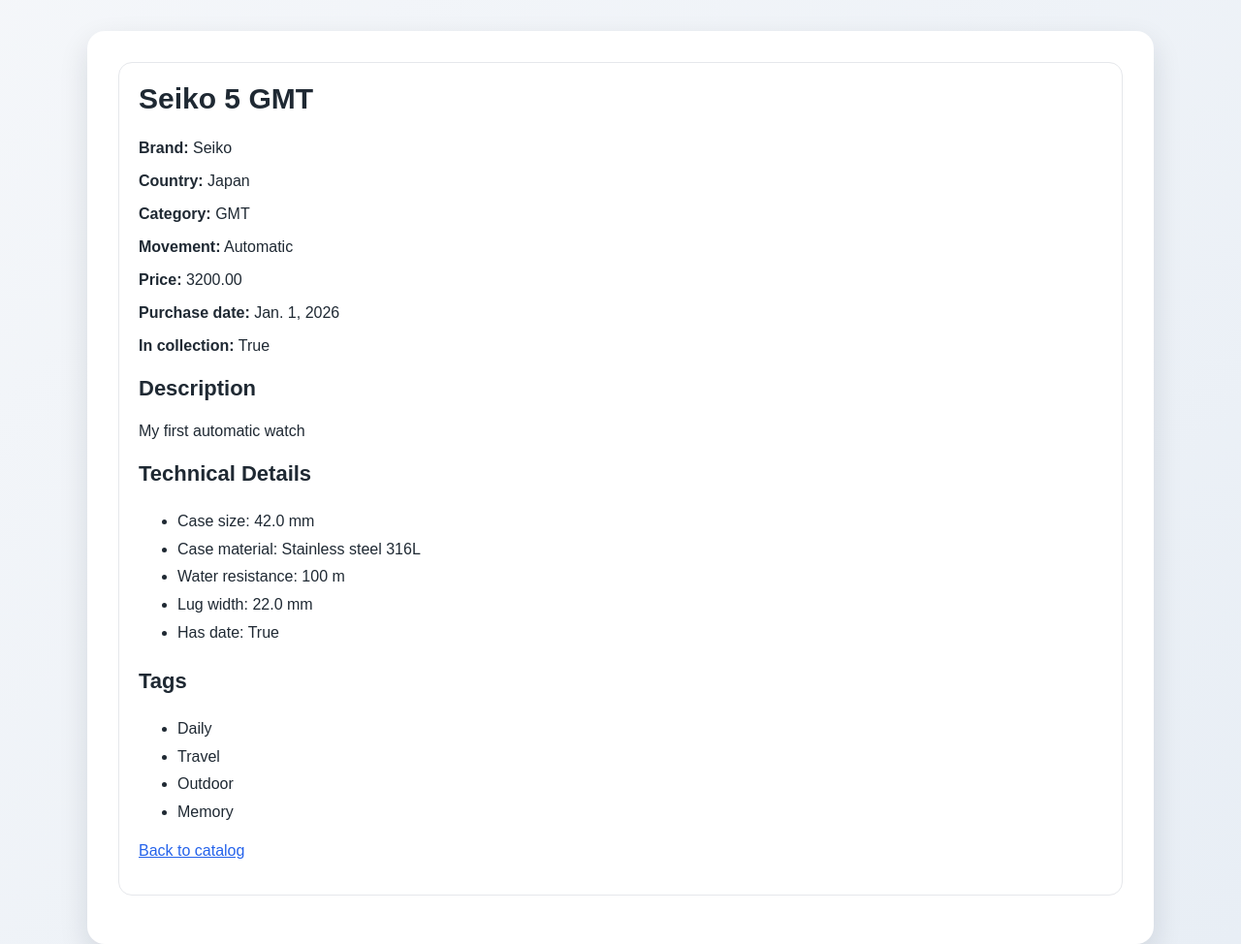
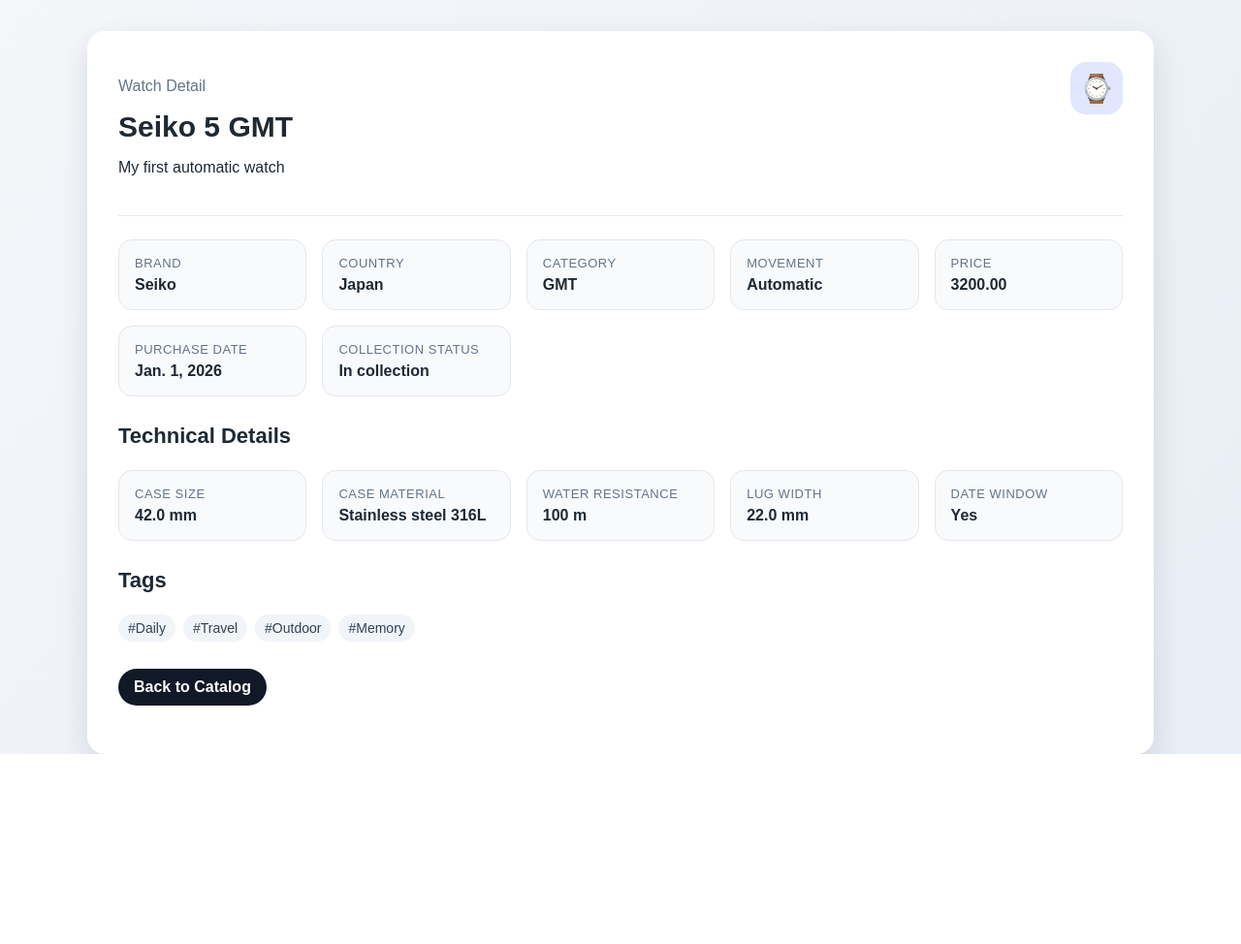
Before and after one commit to vsszhang/program-python-course-26, a Django app: page /watches/1 in a window 1280 px wide. Shown: the part 150-1124 px from the top of the page at 97% size. After the commit the page ends 928 px from the top, so only its background shows below. Run offline with Django 5.2, Linux system fonts and the light colour scheme; data comes from the database, SQL or seed files in the repository.

Commit message:
feat: optimize display

```diff
--- a/src/homework_02_Django/static/catalog/css/style.css
+++ b/src/homework_02_Django/static/catalog/css/style.css
@@ -126,3 +126,162 @@ button:hover {
 ul {
     line-height: 1.8;
 }
+
+.page-title-row {
+    display: flex;
+    justify-content: space-between;
+    gap: 20px;
+    align-items: flex-start;
+    margin-bottom: 28px;
+}
+
+.muted {
+    color: #64748b;
+}
+
+.button-link {
+    display: inline-block;
+    text-decoration: none;
+    background: #111827;
+    color: white;
+    padding: 10px 16px;
+    border-radius: 999px;
+    font-weight: 700;
+}
+
+.button-link:hover {
+    background: #374151;
+    color: white;
+}
+
+.watch-grid {
+    display: grid;
+    grid-template-columns: repeat(auto-fit, minmax(260px, 1fr));
+    gap: 20px;
+}
+
+.watch-card {
+    border: 1px solid #e5e7eb;
+    border-radius: 18px;
+    padding: 22px;
+    background: linear-gradient(180deg, #ffffff 0%, #f8fafc 100%);
+    transition: transform 0.15s ease, box-shadow 0.15s ease;
+}
+
+.watch-card:hover {
+    transform: translateY(-3px);
+    box-shadow: 0 12px 28px rgba(15, 23, 42, 0.12);
+}
+
+.watch-card-header {
+    display: flex;
+    gap: 14px;
+    align-items: center;
+    margin-bottom: 18px;
+}
+
+.watch-icon,
+.detail-icon {
+    width: 54px;
+    height: 54px;
+    border-radius: 16px;
+    display: grid;
+    place-items: center;
+    background: #e0e7ff;
+    font-size: 28px;
+}
+
+.watch-card h3 {
+    margin: 0;
+}
+
+.watch-card h3 a {
+    text-decoration: none;
+    color: #111827;
+}
+
+.watch-card h3 a:hover {
+    color: #2563eb;
+}
+
+.watch-meta {
+    display: flex;
+    flex-wrap: wrap;
+    gap: 8px;
+    margin-bottom: 14px;
+}
+
+.watch-meta span {
+    background: #eef2ff;
+    color: #3730a3;
+    padding: 6px 10px;
+    border-radius: 999px;
+    font-size: 14px;
+    font-weight: 700;
+}
+
+.watch-description {
+    color: #334155;
+    line-height: 1.6;
+}
+
+.tag-list {
+    display: flex;
+    flex-wrap: wrap;
+    gap: 8px;
+    margin-top: 14px;
+}
+
+.tag {
+    background: #f1f5f9;
+    color: #334155;
+    padding: 6px 10px;
+    border-radius: 999px;
+    font-size: 14px;
+}
+
+.detail-card {
+    border: none;
+    padding: 0;
+    background: transparent;
+}
+
+.detail-header {
+    display: flex;
+    justify-content: space-between;
+    gap: 24px;
+    padding-bottom: 24px;
+    margin-bottom: 24px;
+    border-bottom: 1px solid #e5e7eb;
+}
+
+.detail-header h2 {
+    margin-bottom: 10px;
+}
+
+.info-grid {
+    display: grid;
+    grid-template-columns: repeat(auto-fit, minmax(180px, 1fr));
+    gap: 16px;
+    margin: 18px 0 28px;
+}
+
+.info-grid div {
+    background: #f8fafc;
+    border: 1px solid #e5e7eb;
+    padding: 16px;
+    border-radius: 14px;
+}
+
+.label {
+    display: block;
+    color: #64748b;
+    font-size: 13px;
+    margin-bottom: 6px;
+    text-transform: uppercase;
+    letter-spacing: 0.04em;
+}
+
+.action-row {
+    margin-top: 28px;
+}
--- a/src/homework_02_Django/templates/catalog/watch_detail.html
+++ b/src/homework_02_Django/templates/catalog/watch_detail.html
@@ -1,38 +1,107 @@
-{% extends "catalog/base.html" %} {% block content %}
-<article>
-  <h2>{{ watch.name }}</h2>
+{% extends "catalog/base.html" %}
 
-  <p><strong>Brand:</strong> {{ watch.brand.name }}</p>
-  <p><strong>Country:</strong> {{ watch.brand.country }}</p>
-  <p><strong>Category:</strong> {{ watch.category.name }}</p>
-  <p><strong>Movement:</strong> {{ watch.get_movement_type_display }}</p>
-  <p><strong>Price:</strong> {{ watch.price }}</p>
-  <p><strong>Purchase date:</strong> {{ watch.purchase_date }}</p>
-  <p><strong>In collection:</strong> {{ watch.is_in_collection }}</p>
+{% block content %}
+<article class="detail-card">
+  <div class="detail-header">
+    <div>
+      <p class="muted">Watch Detail</p>
+      <h2>{{ watch.name }}</h2>
+      <p>{{ watch.description }}</p>
+    </div>
 
-  <h3>Description</h3>
-  <p>{{ watch.description }}</p>
+    <div class="detail-icon">⌚</div>
+  </div>
+
+  <section class="info-grid">
+    <div>
+      <span class="label">Brand</span>
+      <strong>{{ watch.brand.name }}</strong>
+    </div>
+
+    <div>
+      <span class="label">Country</span>
+      <strong>{{ watch.brand.country }}</strong>
+    </div>
+
+    <div>
+      <span class="label">Category</span>
+      <strong>{{ watch.category.name }}</strong>
+    </div>
+
+    <div>
+      <span class="label">Movement</span>
+      <strong>{{ watch.get_movement_type_display }}</strong>
+    </div>
+
+    <div>
+      <span class="label">Price</span>
+      <strong>{{ watch.price }}</strong>
+    </div>
+
+    <div>
+      <span class="label">Purchase Date</span>
+      <strong>{{ watch.purchase_date }}</strong>
+    </div>
+
+    <div>
+      <span class="label">Collection Status</span>
+      <strong>
+        {% if watch.is_in_collection %}
+          In collection
+        {% else %}
+          Archived
+        {% endif %}
+      </strong>
+    </div>
+  </section>
 
   <h3>Technical Details</h3>
-  <ul>
-    <li>Case size: {{ watch.watchdetail.case_size }} mm</li>
-    <li>Case material: {{ watch.watchdetail.case_material }}</li>
-    <li>Water resistance: {{ watch.watchdetail.water_resistance }} m</li>
-    <li>Lug width: {{ watch.watchdetail.lug_width }} mm</li>
-    <li>Has date: {{ watch.watchdetail.has_date }}</li>
-  </ul>
+
+  <section class="info-grid">
+    <div>
+      <span class="label">Case Size</span>
+      <strong>{{ watch.watchdetail.case_size }} mm</strong>
+    </div>
+
+    <div>
+      <span class="label">Case Material</span>
+      <strong>{{ watch.watchdetail.case_material }}</strong>
+    </div>
+
+    <div>
+      <span class="label">Water Resistance</span>
+      <strong>{{ watch.watchdetail.water_resistance }} m</strong>
+    </div>
+
+    <div>
+      <span class="label">Lug Width</span>
+      <strong>{{ watch.watchdetail.lug_width }} mm</strong>
+    </div>
+
+    <div>
+      <span class="label">Date Window</span>
+      <strong>
+        {% if watch.watchdetail.has_date %}
+          Yes
+        {% else %}
+          No
+        {% endif %}
+      </strong>
+    </div>
+  </section>
 
   <h3>Tags</h3>
-  <ul>
+
+  <div class="tag-list">
     {% for tag in watch.tags.all %}
-    <li>{{ tag.name }}</li>
+      <span class="tag">#{{ tag.name }}</span>
     {% empty %}
-    <li>No tags.</li>
+      <span class="muted">No tags.</span>
     {% endfor %}
-  </ul>
+  </div>
 
-  <p>
-    <a href="{% url 'catalog:watch_list' %}">Back to catalog</a>
-  </p>
+  <div class="action-row">
+    <a class="button-link" href="{% url 'catalog:watch_list' %}">Back to Catalog</a>
+  </div>
 </article>
 {% endblock %}
```
Also changed, not shown: src/homework_02_Django/templates/catalog/watch_list.html (+41 -11 lines).
